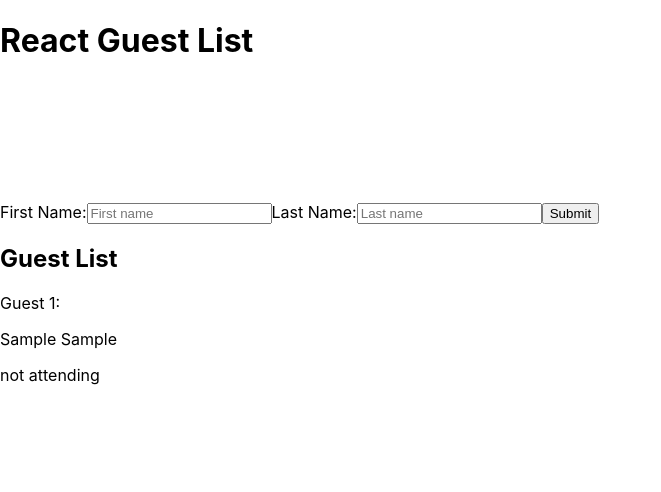
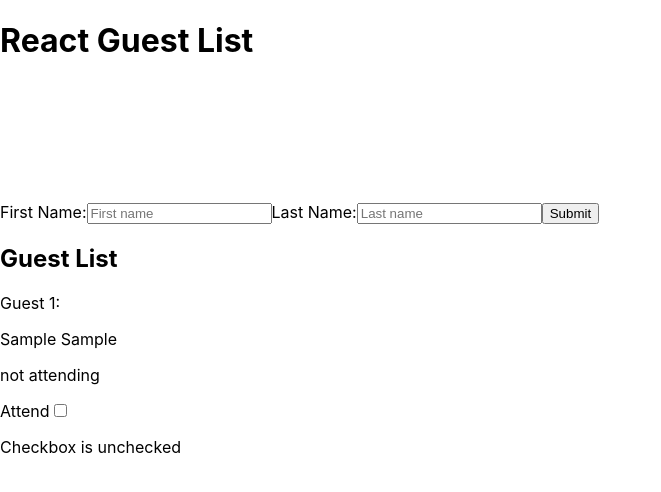
Before and after one commit to Petzlc/react-guest-list, a React app: page / in a window 1280 px wide. Both pictures are taken after typing "Sample", "Sample" into the empty fields and a click on the input "Submit". Shown: the top 492 px of the page, without its empty margins (0-661 px from the left). Built offline with nearby package versions, Linux system fonts and the light colour scheme; the HTML template or start-up script is replaced by a standard one.

Commit message:
Add Checkbox with function and onChange

```diff
--- a/src/TestInput.js
+++ b/src/TestInput.js
@@ -26,6 +26,11 @@ export default function TestInput() {
       lastName: '',
       attending: false,
     });
+  };
+
+  const [isChecked, setIsChecked] = useState(false);
+  const checkHandler = () => {
+    setIsChecked(!isChecked);
   };
 
   return (
@@ -71,6 +76,15 @@ export default function TestInput() {
               {name.firstName} {name.lastName}
             </p>
             <p>{name.attending ? 'attending' : 'not attending'}</p>
+            <label htmlFor="checkbox">
+              Attend
+              <input
+                type="checkbox"
+                checked={isChecked}
+                onChange={checkHandler}
+              />
+            </label>
+            <p>Checkbox is {isChecked ? 'checked' : 'unchecked'}</p>
           </div>
         ))}
       </div>
```
Also changed, not shown: 1 other file (tests, documents, lock files or other folders).
